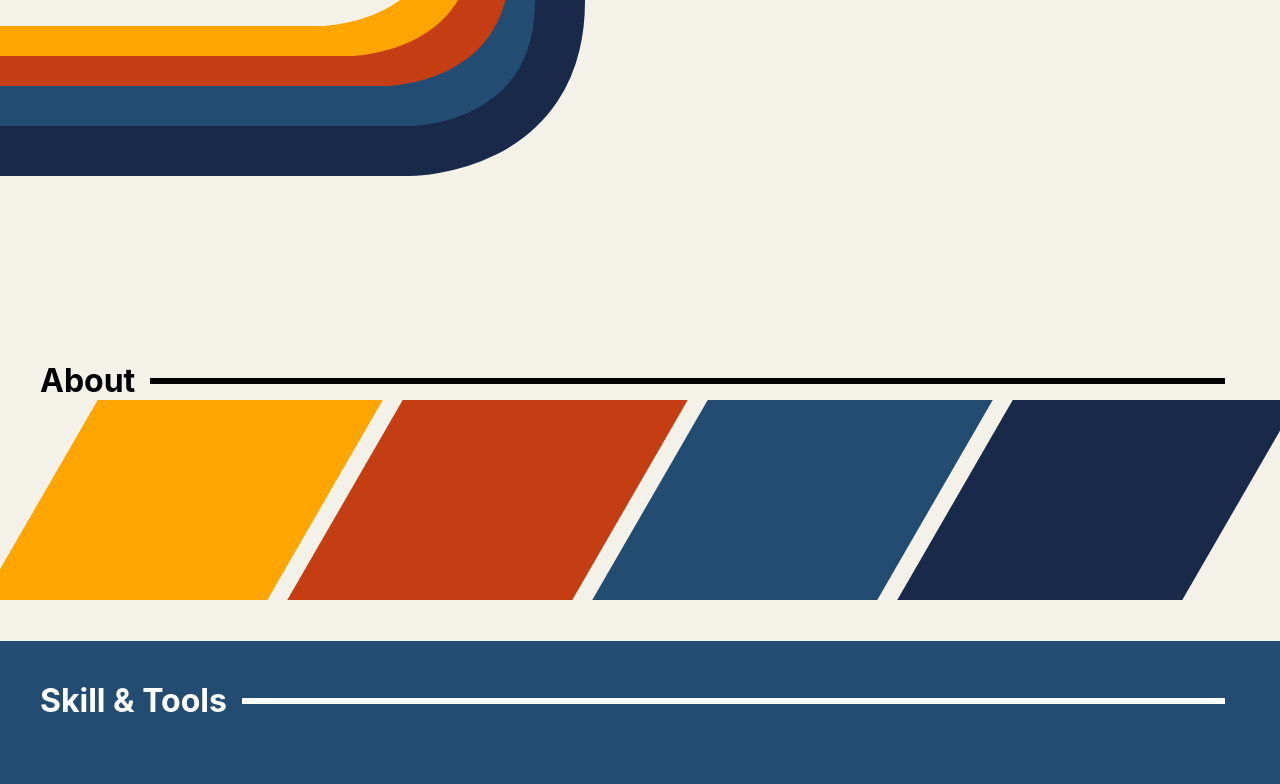
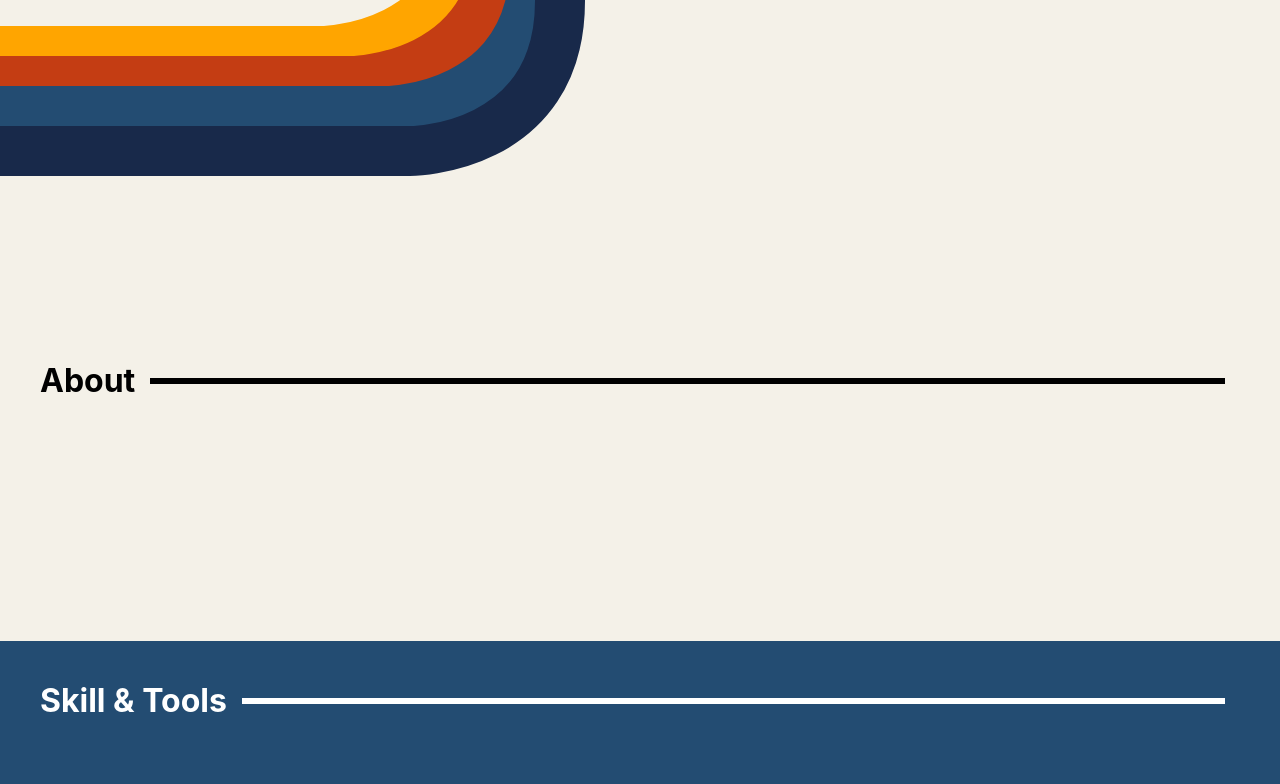
Before and after one commit to williamfwheeler/personal-site, a React (Create React App) app: page / in a window 1280 px wide. Shown: the part 459-1243 px from the top of the page. Built offline with nearby package versions, Linux system fonts and the light colour scheme.

Commit message:
add stripe divider option in About

```diff
--- a/src/components/About.js
+++ b/src/components/About.js
@@ -8,12 +8,12 @@ function About() {
             <div className="aboutHeader">
                 <h1>About</h1>
                 <hr></hr>
-            </div>
-            <div className="stripeContainer">
-                <div className="stripe orange"></div>
-                <div className="stripe redOrange"></div>
-                <div className="stripe navy"></div>
-                <div className="stripe darkBlue"></div>
+                {/* <div className="stripeContainer line">
+                    <div className="stripe orange"></div>
+                    <div className="stripe redOrange"></div>
+                    <div className="stripe navy"></div>
+                    <div className="stripe darkBlue"></div>
+                </div>     */}
             </div>
         </div>
     );
--- a/src/components/about.css
+++ b/src/components/about.css
@@ -18,12 +18,23 @@
 
 .stripeContainer {
     display: flex;
-    column-gap: 20px;
+    column-gap: 5px;
+}
+
+.stripeContainer.line {
+    flex: 1;
+    display: flex;
+    column-gap: 0px;
+    padding-left: 15px;
+}
+
+.stripeContainer.line > .stripe {
+    height: 8px;
 }
 
 .stripe {
     flex: 1;
-    height: 200px;
+    height: 20px;
     transform: skew(-30deg);
 }
 
```
